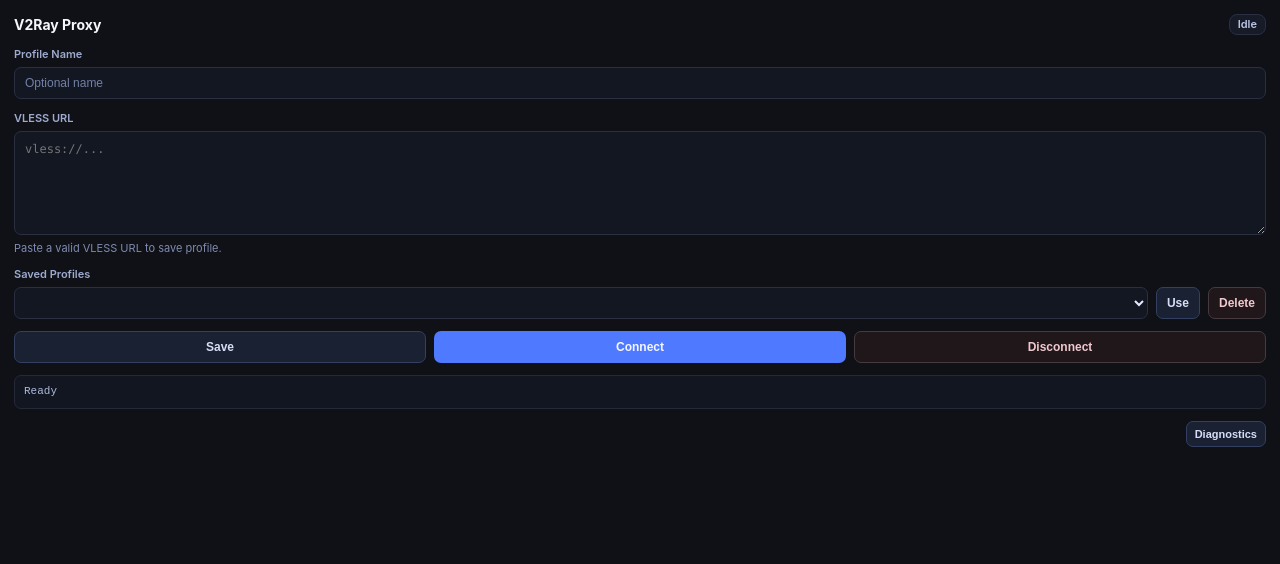
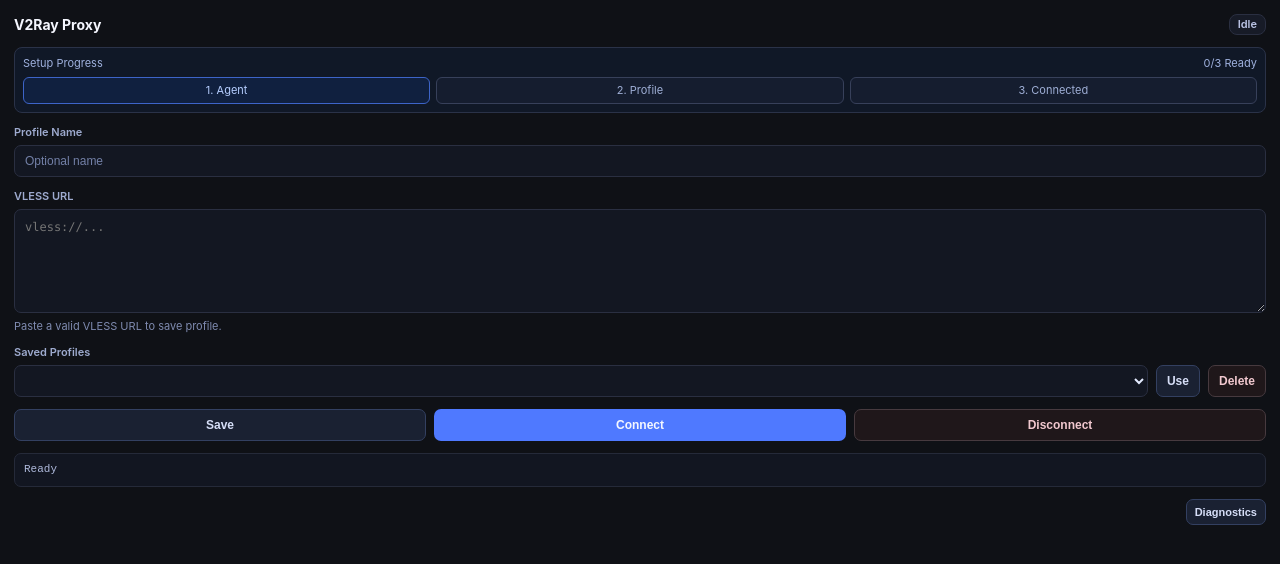
Before and after one commit to esabedo/v2ray-chrome-extension, a website with bundled scripts: page src/popup.html in a window 1280 px wide. Built offline with nearby package versions, Linux system fonts and the light colour scheme; no server answers.

Commit message:
feat: add smart onboarding progress steps in popup

```diff
--- a/src/popup.css
+++ b/src/popup.css
@@ -60,6 +60,53 @@
   align-items: center;
   justify-content: space-between;
   gap: 8px;
+}
+
+.setup-flow {
+  border: 1px solid #2a3248;
+  border-radius: 8px;
+  background: #101827;
+  padding: 8px;
+  display: grid;
+  gap: 7px;
+}
+
+.setup-flow-header {
+  display: flex;
+  align-items: center;
+  justify-content: space-between;
+  gap: 8px;
+  font-size: 11px;
+  color: #9fb1de;
+}
+
+.setup-flow-steps {
+  display: grid;
+  grid-template-columns: repeat(3, minmax(0, 1fr));
+  gap: 6px;
+}
+
+.setup-step {
+  border-radius: 6px;
+  border: 1px solid #37405a;
+  background: #151d2f;
+  color: #9fafd6;
+  text-align: center;
+  font-size: 11px;
+  line-height: 1.2;
+  padding: 6px 4px;
+}
+
+.setup-step.done {
+  border-color: #2f7151;
+  background: #11241a;
+  color: #9ce8bf;
+}
+
+.setup-step.active {
+  border-color: #3d64c8;
+  background: #10203f;
+  color: #b6ceff;
 }
 
 h1 {
--- a/src/popup.html
+++ b/src/popup.html
@@ -21,6 +21,18 @@
         <h1>V2Ray Proxy</h1>
         <span id="statusPill" class="status-pill status-idle">Idle</span>
       </header>
+
+      <section class="setup-flow" aria-live="polite">
+        <div class="setup-flow-header">
+          <span>Setup Progress</span>
+          <span id="setupProgressText">0/3 Ready</span>
+        </div>
+        <div class="setup-flow-steps">
+          <span id="stepAgent" class="setup-step pending">1. Agent</span>
+          <span id="stepProfile" class="setup-step pending">2. Profile</span>
+          <span id="stepConnected" class="setup-step pending">3. Connected</span>
+        </div>
+      </section>
 
       <section class="field">
         <label class="label" for="profileNameInput">Profile Name</label>
--- a/src/popup.ts
+++ b/src/popup.ts
@@ -57,16 +57,51 @@
 const deleteProfileButton = document.querySelector<HTMLButtonElement>("#deleteProfileButton");
 const statusNode = document.querySelector<HTMLElement>("#status");
 const statusPill = document.querySelector<HTMLElement>("#statusPill");
+const setupProgressText = document.querySelector<HTMLElement>("#setupProgressText");
+const stepAgent = document.querySelector<HTMLElement>("#stepAgent");
+const stepProfile = document.querySelector<HTMLElement>("#stepProfile");
+const stepConnected = document.querySelector<HTMLElement>("#stepConnected");
 
 type StatusKind = "idle" | "connected" | "disconnected" | "error" | "working";
 let profilesCache: StoredProfile[] = [];
 let diagnosticsCache = "Diagnostics are not loaded yet.";
 let lastFixCommands: string[] = [];
+const flowState = {
+  agentReady: false,
+  profileReady: false,
+  connected: false
+};
 
 function setPill(kind: StatusKind, label: string): void {
   if (!statusPill) return;
   statusPill.textContent = label;
   statusPill.className = `status-pill status-${kind}`;
+}
+
+function paintStep(node: HTMLElement | null, state: "pending" | "active" | "done"): void {
+  if (!node) return;
+  node.classList.remove("pending", "active", "done");
+  node.classList.add(state);
+}
+
+function refreshSetupFlow(): void {
+  const doneCount = [flowState.agentReady, flowState.profileReady, flowState.connected].filter(Boolean).length;
+  if (setupProgressText) setupProgressText.textContent = `${doneCount}/3 Ready`;
+
+  paintStep(stepAgent, flowState.agentReady ? "done" : "active");
+  if (!flowState.agentReady) {
+    paintStep(stepProfile, "pending");
+    paintStep(stepConnected, "pending");
+    return;
+  }
+
+  paintStep(stepProfile, flowState.profileReady ? "done" : "active");
+  if (!flowState.profileReady) {
+    paintStep(stepConnected, "pending");
+    return;
+  }
+
+  paintStep(stepConnected, flowState.connected ? "done" : "active");
 }
 
 function setStatus(text: string, kind: StatusKind = "idle"): void {
@@ -281,6 +316,8 @@
 async function loadDiagnostics(showPanelAfterLoad = false): Promise<boolean> {
   const result = await sendMessage({ type: "connection/diagnostics" });
   if (!result.ok || !result.diagnostics) {
+    flowState.agentReady = false;
+    flowState.connected = false;
     renderDiagnostics(`Diagnostics unavailable.\n${result.message ?? "Unknown error"}`);
     renderFixes([
       {
@@ -291,11 +328,16 @@
       }
     ]);
     if (showPanelAfterLoad) diagnosticsPanel?.classList.remove("hidden");
+    refreshSetupFlow();
     return false;
   }
+  flowState.agentReady = true;
+  flowState.profileReady = result.diagnostics.profileExists;
+  flowState.connected = result.diagnostics.connected;
   renderDiagnostics(formatDiagnostics(result.diagnostics));
   renderFixes(inferFixes(result.diagnostics));
   if (showPanelAfterLoad) diagnosticsPanel?.classList.remove("hidden");
+  refreshSetupFlow();
   return true;
 }
 
@@ -384,9 +426,13 @@
   if (!result.ok) {
     setStatus(result.message ?? "Unable to load profiles", "error");
     showToast(result.message ?? "Unable to load profiles", "error");
+    flowState.profileReady = false;
+    refreshSetupFlow();
     return;
   }
   renderProfiles(result.profiles ?? [], result.activeProfileId ?? null);
+  flowState.profileReady = (result.profiles?.length ?? 0) > 0;
+  refreshSetupFlow();
 }
 
 async function refreshConnectionStatus(showToastOnSuccess = false): Promise<boolean> {
@@ -394,9 +440,15 @@
   if (!state.ok) {
     setStatus(state.message ?? "Unable to fetch status", "error");
     showOnboarding("Agent service seems unavailable. Check installer/service status.");
+    flowState.agentReady = false;
+    flowState.connected = false;
+    refreshSetupFlow();
     await loadDiagnostics(true).catch(() => undefined);
     return false;
   }
+  flowState.agentReady = true;
+  flowState.connected = Boolean(state.connected);
+  refreshSetupFlow();
   hideOnboarding();
   if (state.connected) {
     setStatus("Connection active", "connected");
@@ -409,6 +461,7 @@
 }
 
 async function bootstrap(): Promise<void> {
+  refreshSetupFlow();
   await refreshProfiles();
   await refreshConnectionStatus();
   renderDiagnostics(diagnosticsCache);
@@ -451,6 +504,8 @@
     return;
   }
   renderProfiles(result.profiles ?? [], result.activeProfileId ?? null);
+  flowState.profileReady = (result.profiles?.length ?? 0) > 0;
+  refreshSetupFlow();
   setStatus("Profile saved and selected", "idle");
   showToast("Profile saved", "ok");
 });
@@ -468,6 +523,8 @@
     return;
   }
   renderProfiles(result.profiles ?? [], result.activeProfileId ?? null);
+  flowState.profileReady = (result.profiles?.length ?? 0) > 0;
+  refreshSetupFlow();
   setStatus("Active profile updated", "idle");
   showToast("Profile switched", "ok");
 });
@@ -490,6 +547,11 @@
     return;
   }
   renderProfiles(result.profiles ?? [], result.activeProfileId ?? null);
+  flowState.profileReady = (result.profiles?.length ?? 0) > 0;
+  if (!flowState.profileReady) {
+    flowState.connected = false;
+  }
+  refreshSetupFlow();
   setStatus("Profile removed", "disconnected");
   showToast("Profile deleted", "ok");
 });
@@ -506,6 +568,9 @@
     await loadDiagnostics(true).catch(() => undefined);
     return;
   }
+  flowState.agentReady = true;
+  flowState.connected = true;
+  refreshSetupFlow();
   hideOnboarding();
   setStatus("Connected via local agent", "connected");
   showToast("Connected", "ok");
@@ -521,6 +586,8 @@
     showToast(result.message ?? "Disconnect failed", "error");
     return;
   }
+  flowState.connected = false;
+  refreshSetupFlow();
   setStatus("Disconnected and proxy reset", "disconnected");
   showToast("Disconnected", "ok");
 });
```
